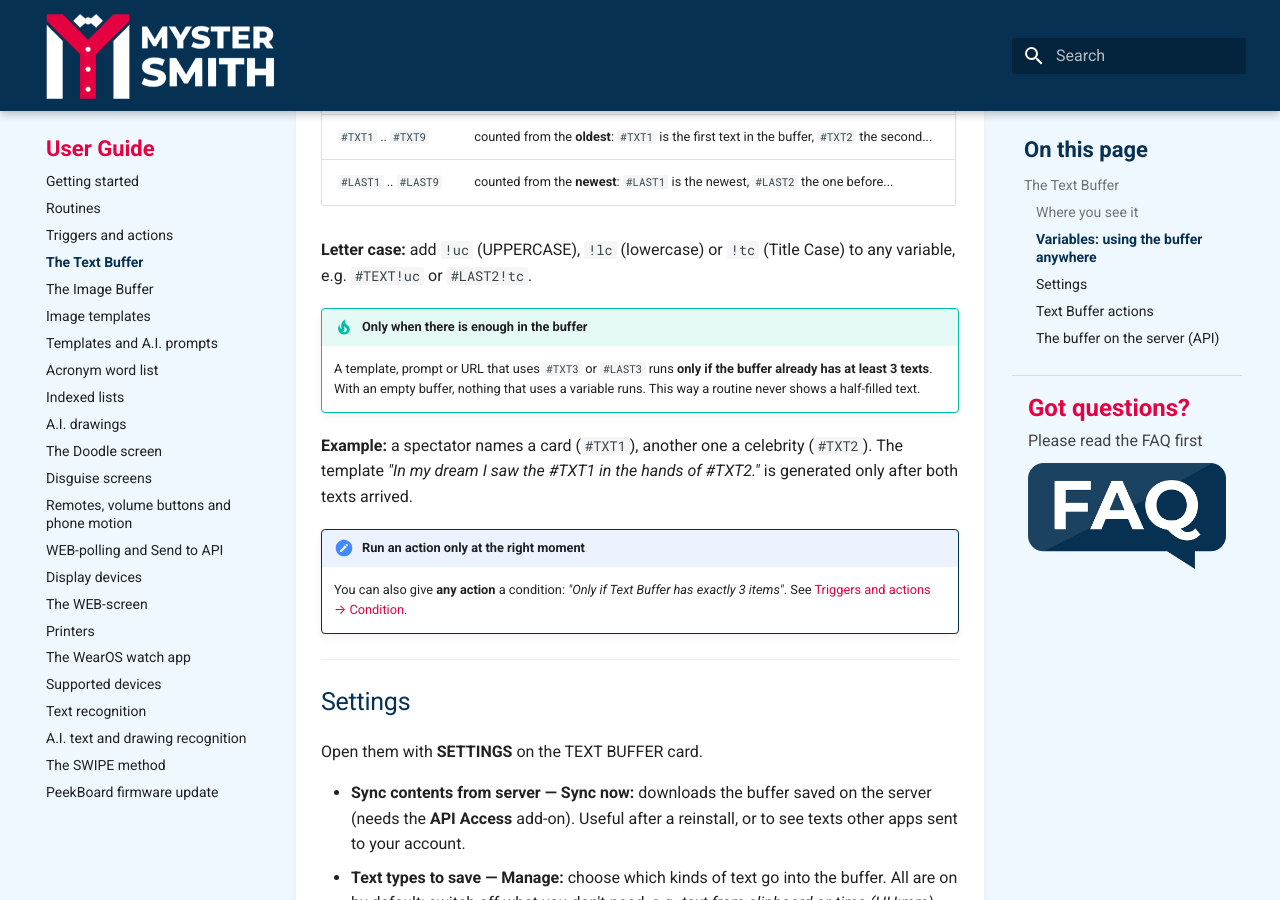
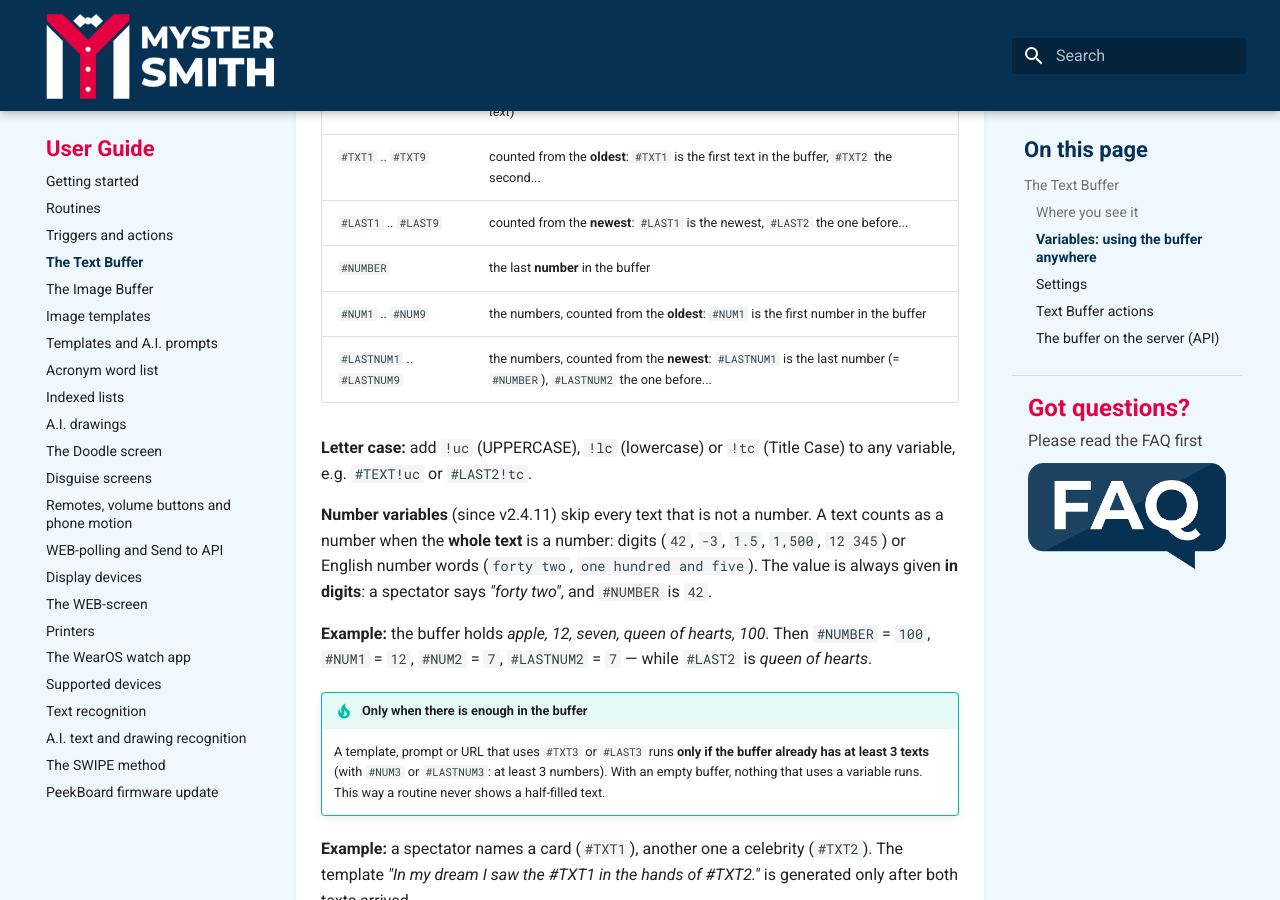
Before and after one commit to ragcsalo/mystersmith-docs, an MkDocs documentation site: the page built from docs/user-guide/text-buffer.md, in a window 1280 px wide and 900 px high, scrolled down 1466 px. Built offline with MkDocs 1.6.1 and Material for MkDocs 9.7.7, drawn with Linux system fonts in a browser that asks for light colours.

```diff
--- a/docs/user-guide/text-buffer.md
+++ b/docs/user-guide/text-buffer.md
@@ -38,11 +38,18 @@ Wherever you can type a text in MysterSmith — **templates, A.I. prompts, [imag
 | `#TEXT` | the current text (the newest one, unless you stepped back with *show previous text*) |
 | `#TXT1` .. `#TXT9` | counted from the **oldest**: `#TXT1` is the first text in the buffer, `#TXT2` the second... |
 | `#LAST1` .. `#LAST9` | counted from the **newest**: `#LAST1` is the newest, `#LAST2` the one before... |
+| `#NUMBER` | the last **number** in the buffer |
+| `#NUM1` .. `#NUM9` | the numbers, counted from the **oldest**: `#NUM1` is the first number in the buffer |
+| `#LASTNUM1` .. `#LASTNUM9` | the numbers, counted from the **newest**: `#LASTNUM1` is the last number (= `#NUMBER`), `#LASTNUM2` the one before... |
 
 **Letter case:** add `!uc` (UPPERCASE), `!lc` (lowercase) or `!tc` (Title Case) to any variable, e.g. `#TEXT!uc` or `#LAST2!tc`.
 
+**Number variables** (since v2.4.11) skip every text that is not a number. A text counts as a number when the **whole text** is a number: digits (`42`, `-3`, `1.5`, `1,500`, `12 345`) or English number words (`forty two`, `one hundred and five`). The value is always given **in digits**: a spectator says *"forty two"*, and `#NUMBER` is `42`.
+
+**Example:** the buffer holds *apple, 12, seven, queen of hearts, 100*. Then `#NUMBER` = `100`, `#NUM1` = `12`, `#NUM2` = `7`, `#LASTNUM2` = `7` — while `#LAST2` is *queen of hearts*.
+
 !!! tip "Only when there is enough in the buffer"
-    A template, prompt or URL that uses `#TXT3` or `#LAST3` runs **only if the buffer already has at least 3 texts**. With an empty buffer, nothing that uses a variable runs. This way a routine never shows a half-filled text.
+    A template, prompt or URL that uses `#TXT3` or `#LAST3` runs **only if the buffer already has at least 3 texts** (with `#NUM3` or `#LASTNUM3`: at least 3 numbers). With an empty buffer, nothing that uses a variable runs. This way a routine never shows a half-filled text.
 
 **Example:** a spectator names a card (`#TXT1`), another one a celebrity (`#TXT2`). The template *"In my dream I saw the #TXT1 in the hands of #TXT2."* is generated only after both texts arrived.
 
```
Also changed, not shown: docs/api/available-actions.md (+2 -1 lines), docs/purchase-add-ons/transformer.md (+1 -1 lines), docs/user-guide/image-templates.md (+2 -0 lines), docs/user-guide/templates-and-prompts.md (+1 -0 lines), docs/user-guide/web-polling-and-send-to-api.md (+5 -2 lines).
